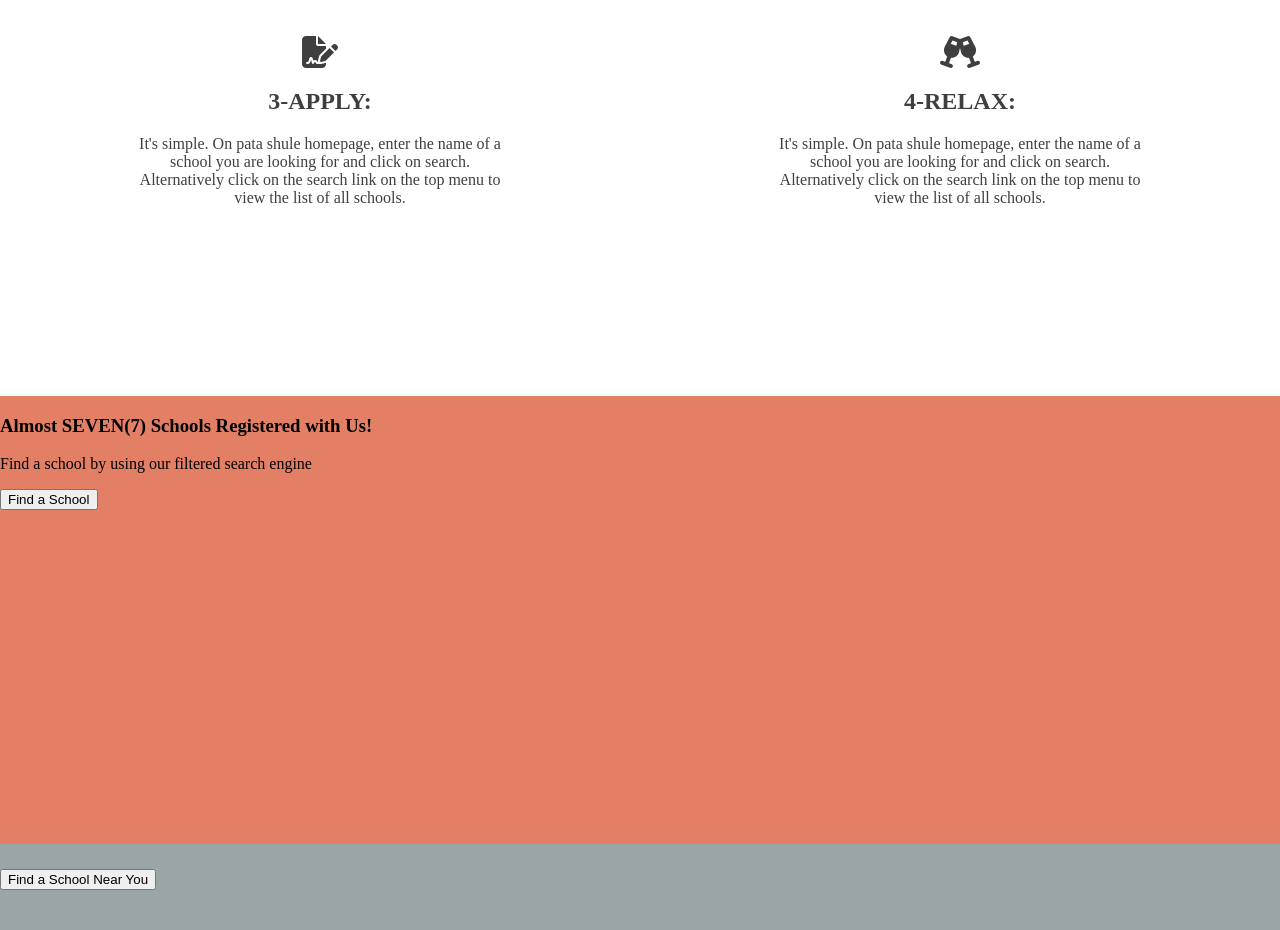
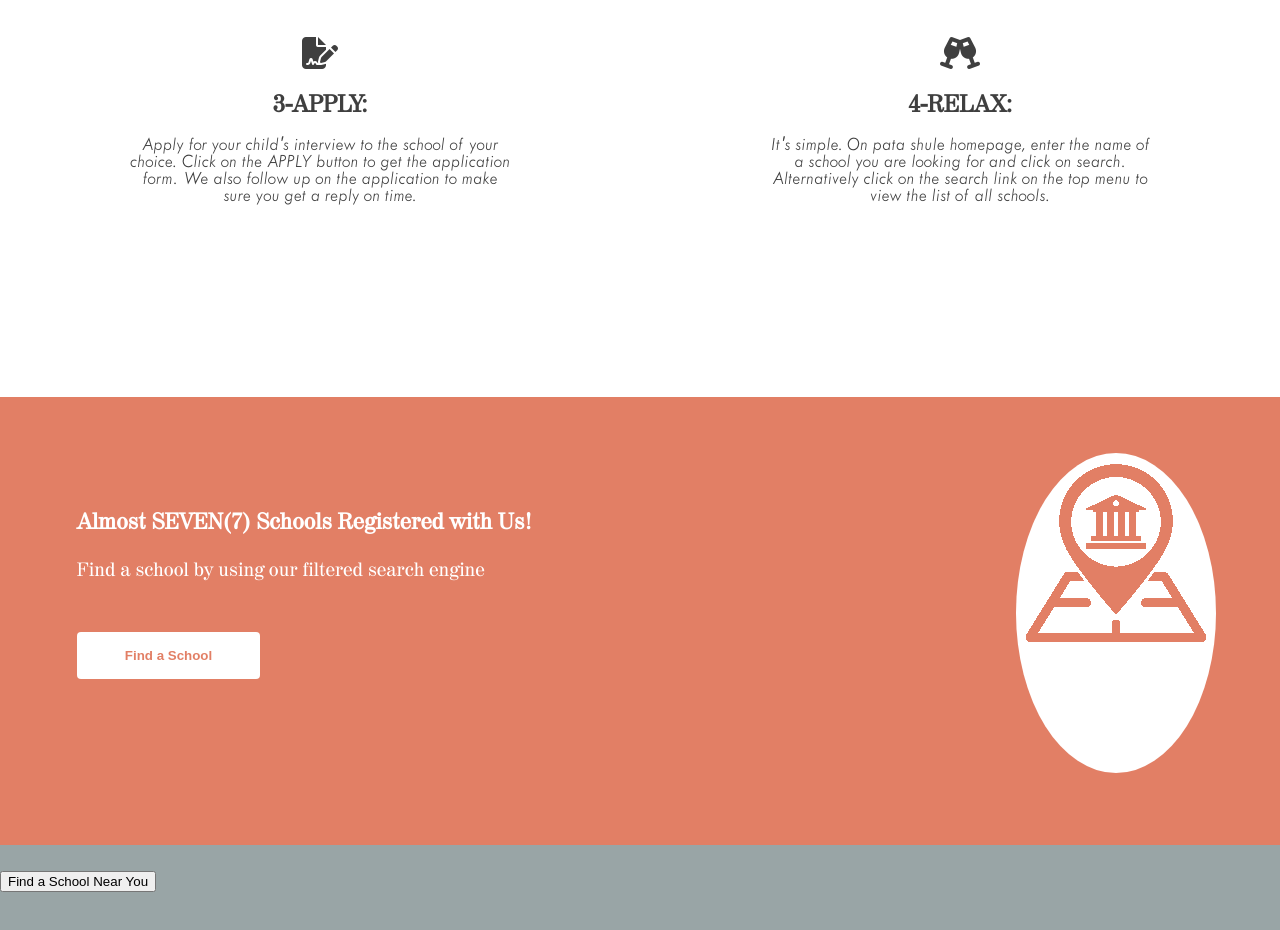
Before and after one commit to mgunduz1/HTML2.0-Capstone-Directory-of-Schools, a website: page index.html in a window 1280 px wide. Shown: the part 1260-2190 px from the top of the page. Drawn offline with Linux system fonts and the light colour scheme.

Commit message:
add the original text

```diff
--- a/index.html
+++ b/index.html
@@ -5,14 +5,14 @@
     <meta name="viewport" content="width=device-width, initial-scale=1.0">
     <script src="https://kit.fontawesome.com/e2d86b63b2.js" crossorigin="anonymous"></script>
     <link rel="stylesheet" href="style.css">
-    <title>Document</title>
+    <title>Veni - Vidi - Cepi</title>
 </head>
 <body>
     <nav class="topbar"> motör </nav>
 
     <section class="search-main">
         <div class="search-main-items">
-        <h1>LOREM IPSUM.. SCHOOLS IN SOMEWHERE AROUND THIS BRAVE NEW WORLD</h1>
+        <h1>Veni - Vidi - Cepi .. SCHOOLS SOMEWHERE AROUND THIS BRAVE NEW WORLD</h1>
         <form class="search-in">
             <label for="school">SEARCH  BY  KEYWORD:</label>
             <div class="input-of-main"><input type="text" name="school" id="school"><input type="submit" value="SEARCH" href="#"></div>
@@ -30,12 +30,12 @@
         <article class="mid-locate">
             <i class="far fa-map fa-w-18 fa-2x" style="color:rgb(63, 63, 63);"></i>
             <h2>2-LOCATE:</h2>
-            <p>It's simple. On pata shule homepage, enter the name of a school you are looking for and click on search. Alternatively click on the search link on the top menu to view the list of all schools.</p>
+            <p>Get to see where the school is located by clicking on the school profile. It's even more exciting. You can get the directions from anywhere in the country</p>
         </article>
         <article class="mid-apply">
             <i class="fas fa-file-signature fa-w-18 fa-2x" style="color:rgb(63, 63, 63);"></i>
             <h2>3-APPLY:</h2>
-            <p>It's simple. On pata shule homepage, enter the name of a school you are looking for and click on search. Alternatively click on the search link on the top menu to view the list of all schools.</p>
+            <p>Apply for your child's interview to the school of your choice. Click on the APPLY button to get the application form. We also follow up on the application to make sure you get a reply on time.</p>
         </article>
         <article class="mid-relax">
             <i class="fas fa-glass-cheers fa-w-18 fa-2x" style="color:rgb(63, 63, 63);"></i>
@@ -46,9 +46,12 @@
     </section>
     <section class="trio">
     <article class="trio-first">
+        <div class="trio-first-left">
         <h3>Almost SEVEN(7) Schools Registered with Us!</h3>
         <p>Find a school by using our filtered search engine</p>
-        <button>Find a School</button>
+        <button>Find a School</button></div>
+        <div class="trio-first-right">
+        <img src="items/img-trio-first.png" alt="Avatar"></div>
     </article>
     <article class="trio-second">
         <h6></h6>
--- a/style.css
+++ b/style.css
@@ -1,5 +1,19 @@
+@font-face {
+  font-family: TwcentMed-midp;
+  src: url(items/TwCenMTStd-LightItalic.otf);
+}
+@font-face {
+  font-family: TwcentMed;
+  src: url(items/century-725-bt.ttf);
+}
+@font-face {
+  font-family: TwcentMed-top;
+  src: url(items/century-731-bt.ttf);
+}
+
 body {
   margin: 0;
+ font-family: TwcentMed;
 }
 
 .topbar {
@@ -21,6 +35,11 @@ body {
   display: flex;
   flex-direction: column;
   margin-bottom: 10vh;
+  font-family: TwcentMed-top;
+}
+
+.search-main button, input {
+  font-family: TwcentMed-top;
 }
 
 .search-main-items {
@@ -36,7 +55,7 @@ body {
   align-self:center;
   font-size: 1.6rem;
   padding-bottom: 0.5rem;
-  background:rgba(0,0,0,0.05);
+  background:rgba(0,0,0,0.07);
 }
 .search-main-items button {
   display: flex;
@@ -76,7 +95,7 @@ body {
   font-weight: 800;
   font-size: 1.1rem;
   letter-spacing: 0.05rem;
-  background:rgba(0,0,0,0.05);
+  background:rgba(0,0,0,0.02);
 }
 
 .mid-four-header {
@@ -100,6 +119,11 @@ body {
   margin-bottom: 10vh;
 }
 
+.mid-four p {
+  font-family: TwcentMed-midp;
+  font-size: larger;
+}
+
 .mid-search, .mid-locate, .mid-apply, .mid-relax {
   text-align: center;
 }
@@ -114,7 +138,35 @@ body {
 
 .trio-first {
   background-color: #E27F65;
+  display:flex;
+  justify-content: space-between;
 }
+.trio-first-left {
+  margin-top: 11vh;
+  margin-left: 6vw;
+  color: #fff;
+  font-size: larger;
+}
+.trio-first-left button {
+  background-color: #fff;
+  color:#E27F65;
+  padding: 1rem 3rem 1rem 3rem;
+  border: none;
+  border-radius: 4px;
+  font-weight: 900;
+  margin-top:4vh;
+}
+
+.trio-first-right {
+  background-color: #fff;
+  border-radius: 50%;
+  height: 40vh;
+  margin-top: 7vh;
+  margin-right: 5vw;
+}
+
+
+
 .trio-second {
   background-color: #99A5A6;
 }
```
Also changed, not shown: items/TwCenMTStd-LightItalic.otf (added), items/TwCenMTStd-SemiMedium.otf (added), items/century-725-bt.ttf (added), items/century-731-bt.ttf (added), items/img-trio-first.png (added), items/trio-img.png (deleted).
